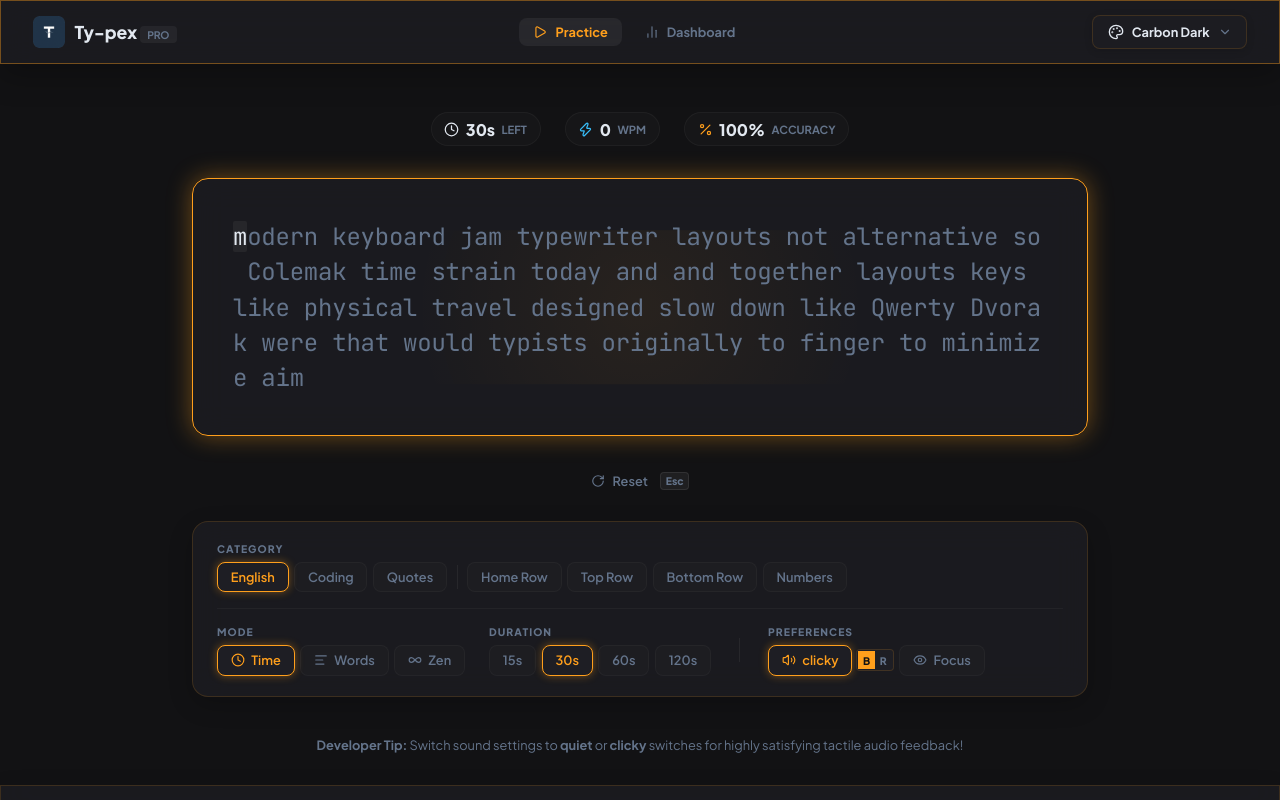
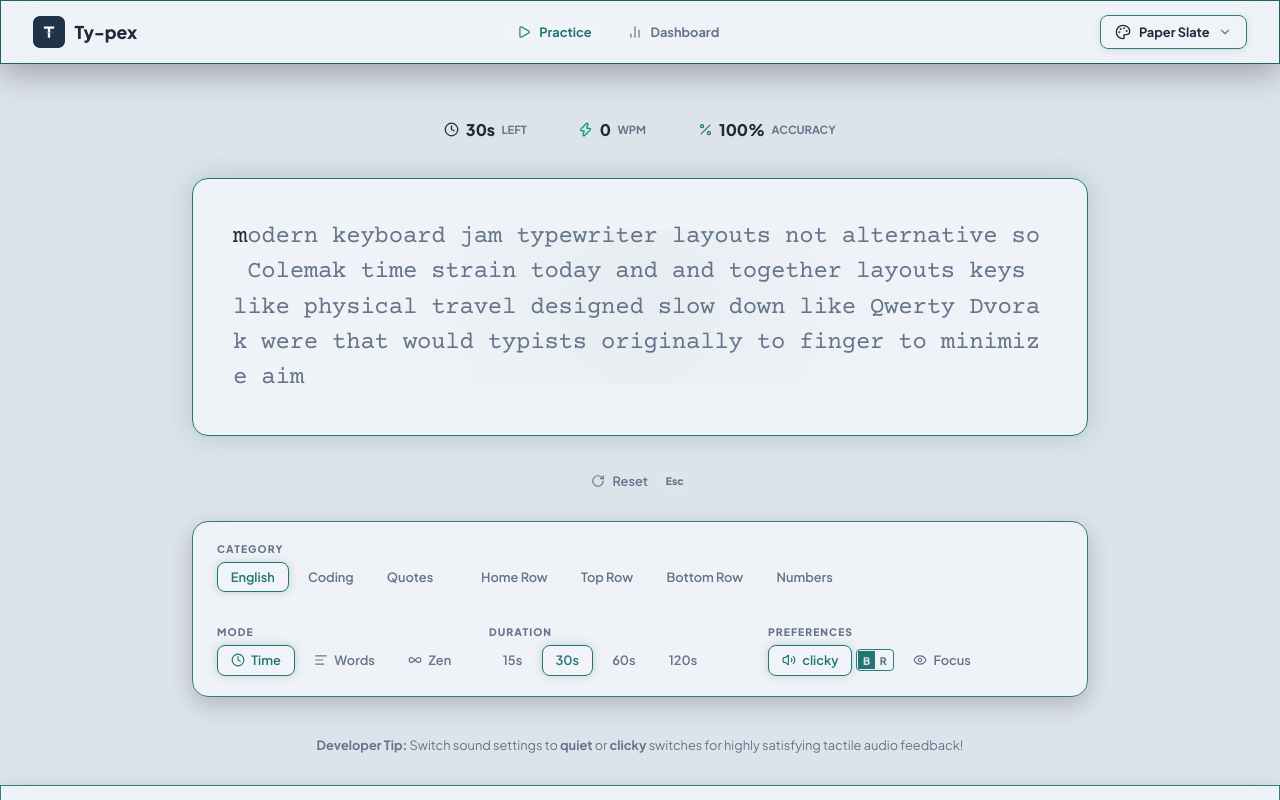
Before and after one commit to rishabhtcodes/TypingMaster, a React (Vite) app: page / in a window 1280 px wide. Built offline with nearby package versions, Linux system fonts and the light colour scheme.

Commit message:
feat: add Paper Slate theme with typewriter typography and teal slate colors

```diff
--- a/index.html
+++ b/index.html
@@ -8,7 +8,7 @@
     <!-- Premium Fonts from Google Fonts -->
     <link rel="preconnect" href="https://fonts.googleapis.com">
     <link rel="preconnect" href="https://fonts.gstatic.com" crossorigin>
-    <link href="https://fonts.googleapis.com/css2?family=JetBrains+Mono:ital,wght@0,100..800;1,100..800&family=Plus+Jakarta+Sans:ital,wght@0,200..800;1,200..800&display=swap" rel="stylesheet">
+    <link href="https://fonts.googleapis.com/css2?family=Courier+Prime:ital,wght@0,400;0,700;1,400;1,700&family=JetBrains+Mono:ital,wght@0,100..800;1,100..800&family=Plus+Jakarta+Sans:ital,wght@0,200..800;1,200..800&family=Space+Mono:ital,wght@0,400;0,700;1,400;1,700&display=swap" rel="stylesheet">
 
     <!-- SEO and Metadata -->
     <title>Ty-pex — Sleek, Minimalist & Scientific Typing Speed Coach</title>
--- a/src/App.tsx
+++ b/src/App.tsx
@@ -26,9 +26,9 @@ export default function App() {
   const [activeTab, setActiveTab] = useState<'practice' | 'dashboard'>('practice');
 
   // Preferences state
-  const [currentTheme, setCurrentTheme] = useState(() => localStorage.getItem('typex_pro_theme') || localStorage.getItem('typing_master_pro_theme') || 'carbon');
-  const [soundType, setSoundType] = useState<SwitchType>(() => ((localStorage.getItem('typex_pro_sound') || localStorage.getItem('typing_master_pro_sound')) as SwitchType) || 'clicky');
-  const [focusMode, setFocusMode] = useState(() => (localStorage.getItem('typex_pro_focus') ?? localStorage.getItem('typing_master_pro_focus')) === 'true');
+  const [currentTheme, setCurrentTheme] = useState(() => localStorage.getItem('typex_pro_theme') || localStorage.getItem('ty-pex_pro_theme') || 'paper');
+  const [soundType, setSoundType] = useState<SwitchType>(() => ((localStorage.getItem('typex_pro_sound') || localStorage.getItem('ty-pex_pro_sound')) as SwitchType) || 'clicky');
+  const [focusMode, setFocusMode] = useState(() => (localStorage.getItem('typex_pro_focus') ?? localStorage.getItem('ty-pex_pro_focus')) === 'true');
 
   // Game config state
   const [testMode, setTestMode] = useState<TestMode>('time');
@@ -122,7 +122,7 @@ export default function App() {
       <header className="app-header glass-panel">
         <div className="header-logo" onClick={() => { setActiveTab('practice'); reset(); }}>
           <img src="/logo.png" className="logo-image" alt="Ty-pex Logo" />
-          <h1>Ty-pex <span className="logo-badge">Pro</span></h1>
+          <h1>Ty-pex </h1>
         </div>
 
         <nav className="header-nav">
--- a/src/components/ThemeSelector.tsx
+++ b/src/components/ThemeSelector.tsx
@@ -14,6 +14,12 @@ export interface ThemePreset {
 }
 
 export const themesList: ThemePreset[] = [
+  {
+    id: 'paper',
+    name: 'Paper Slate',
+    className: 'theme-paper',
+    colors: { bg: '#dce3ea', primary: '#237573', text: '#1e293b' },
+  },
   {
     id: 'carbon',
     name: 'Carbon Dark',
--- a/src/styles/themes.css
+++ b/src/styles/themes.css
@@ -84,3 +84,21 @@
   --border-color: rgba(221, 94, 137, 0.2);
   --border-hover: rgba(221, 94, 137, 0.5);
 }
+
+/* 6. Paper Typewriter - Soft light slate with teal borders & typewriter font */
+.theme-paper {
+  --bg-color: #dce3ea;
+  --bg-surface: #f0f4f8;
+  --bg-surface-glass: rgba(240, 244, 248, 0.92);
+  --text-main: #1e293b;
+  --text-muted: #64748b;
+  --text-correct: #059669;
+  --text-incorrect: #dc2626;
+  --primary-color: #237573;
+  --primary-glow: rgba(35, 117, 115, 0.25);
+  --secondary-color: #145e5c;
+  --caret-color: #237573;
+  --border-color: #2b7e7c;
+  --border-hover: #1b6361;
+  --font-mono: 'Courier Prime', 'Space Mono', 'JetBrains Mono', monospace;
+}
```
